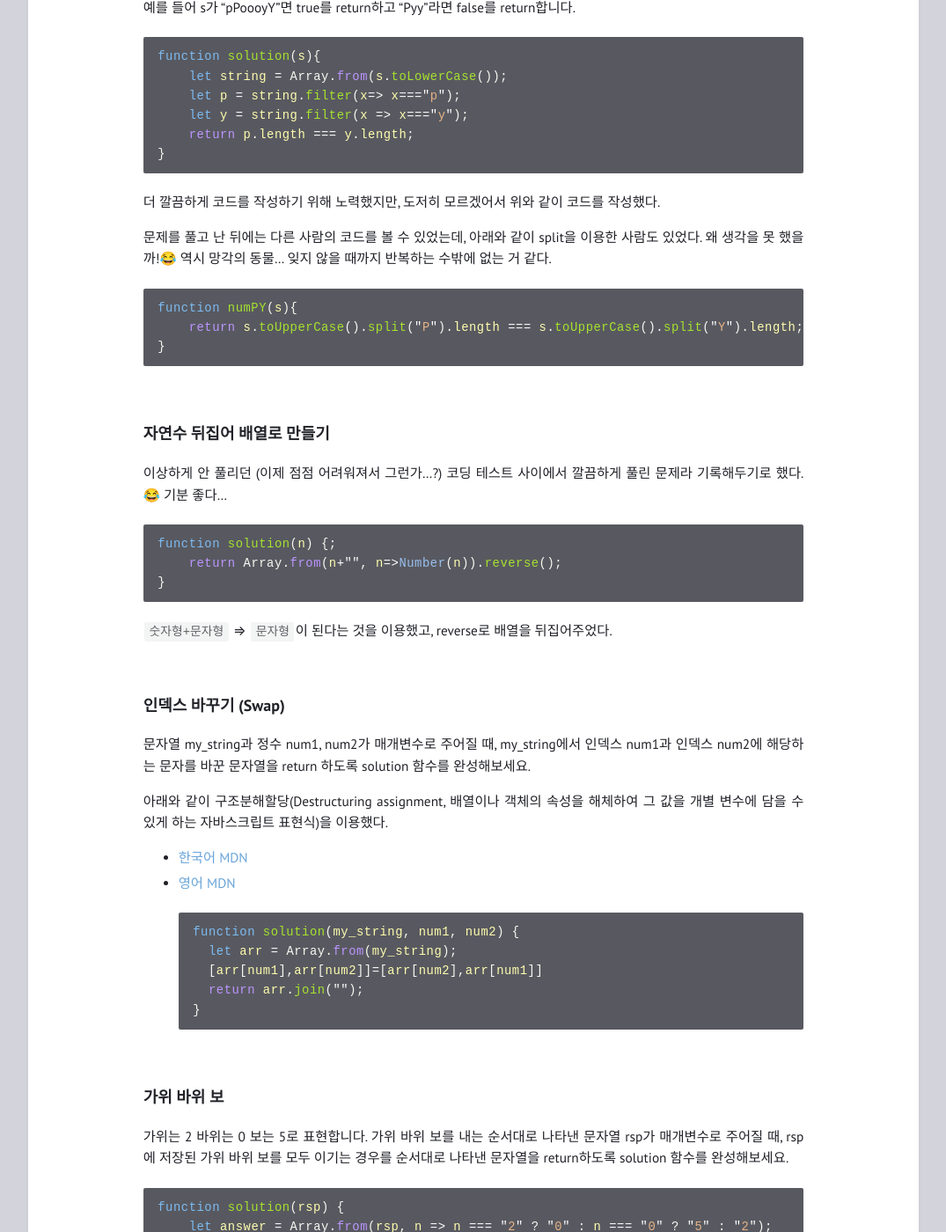
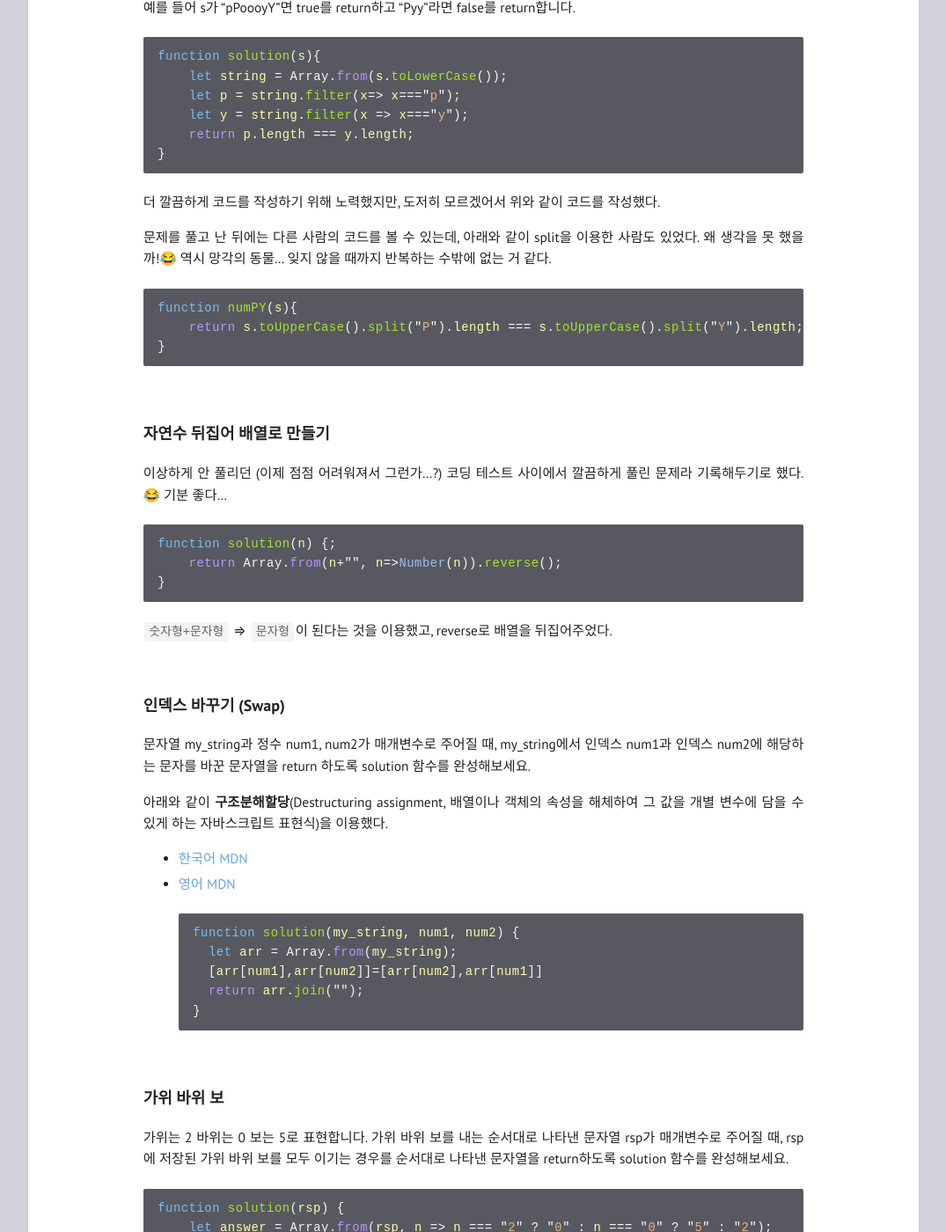
Before and after one commit to feb-dain/feb-dain.github.io, a Jekyll site: the page built from _posts/2022-10-24-match-and-sort_split(string)_swap_rock-paper-scissors.md, in a window 1280 px wide and 1400 px high, scrolled down 661 px. Shown: the whole window at 88% size, without its empty margins (102-1177 px from the left). Built offline with Jekyll 4.4.1, drawn with Linux system fonts in a browser that asks for light colours; comment, search, counter and statistics services are not loaded; some of the changed text lies outside the part shown.

Commit message:
Update 2022-10-24-match-and-sort_split(string)_swap_rock-paper-scissors.md

````diff
--- a/_posts/2022-10-24-match-and-sort_split(string)_swap_rock-paper-scissors.md
+++ b/_posts/2022-10-24-match-and-sort_split(string)_swap_rock-paper-scissors.md
@@ -40,7 +40,7 @@ function solution(s){
 ```
 더 깔끔하게 코드를 작성하기 위해 노력했지만, 도저히 모르겠어서 위와 같이 코드를 작성했다.
 
-문제를 풀고 난 뒤에는 다른 사람의 코드를 볼 수 있었는데, 아래와 같이 split을 이용한 사람도 있었다.
+문제를 풀고 난 뒤에는 다른 사람의 코드를 볼 수 있는데, 아래와 같이 split을 이용한 사람도 있었다.
 왜 생각을 못 했을까!😂 역시 망각의 동물... 잊지 않을 때까지 반복하는 수밖에 없는 거 같다.
 ```jsx
 function numPY(s){
@@ -67,7 +67,7 @@ function solution(n) {;
 문자열 my_string과 정수 num1, num2가 매개변수로 주어질 때, my_string에서 인덱스 num1과 인덱스 num2에 해당하는 문자를 바꾼 문자열을 return 하도록 solution 함수를 완성해보세요.
 
 
-아래와 같이 구조분해할당(Destructuring assignment, 배열이나 객체의 속성을 해체하여 그 값을 개별 변수에 담을 수 있게 하는 자바스크립트 표현식)을 이용했다.
+아래와 같이 **구조분해할당**(Destructuring assignment, 배열이나 객체의 속성을 해체하여 그 값을 개별 변수에 담을 수 있게 하는 자바스크립트 표현식)을 이용했다.
 - <a href="https://developer.mozilla.org/ko/docs/Web/JavaScript/Reference/Operators/Destructuring_assignment">한국어 MDN</a>
 - <a href="https://developer.mozilla.org/en-US/docs/Web/JavaScript/Reference/Operators/Destructuring_assignment">영어 MDN</a>
 ```jsx
````
Also changed, not shown: other parts of _posts/2022-10-24-match-and-sort_split(string)_swap_rock-paper-scissors.md (+2 -2 lines).
